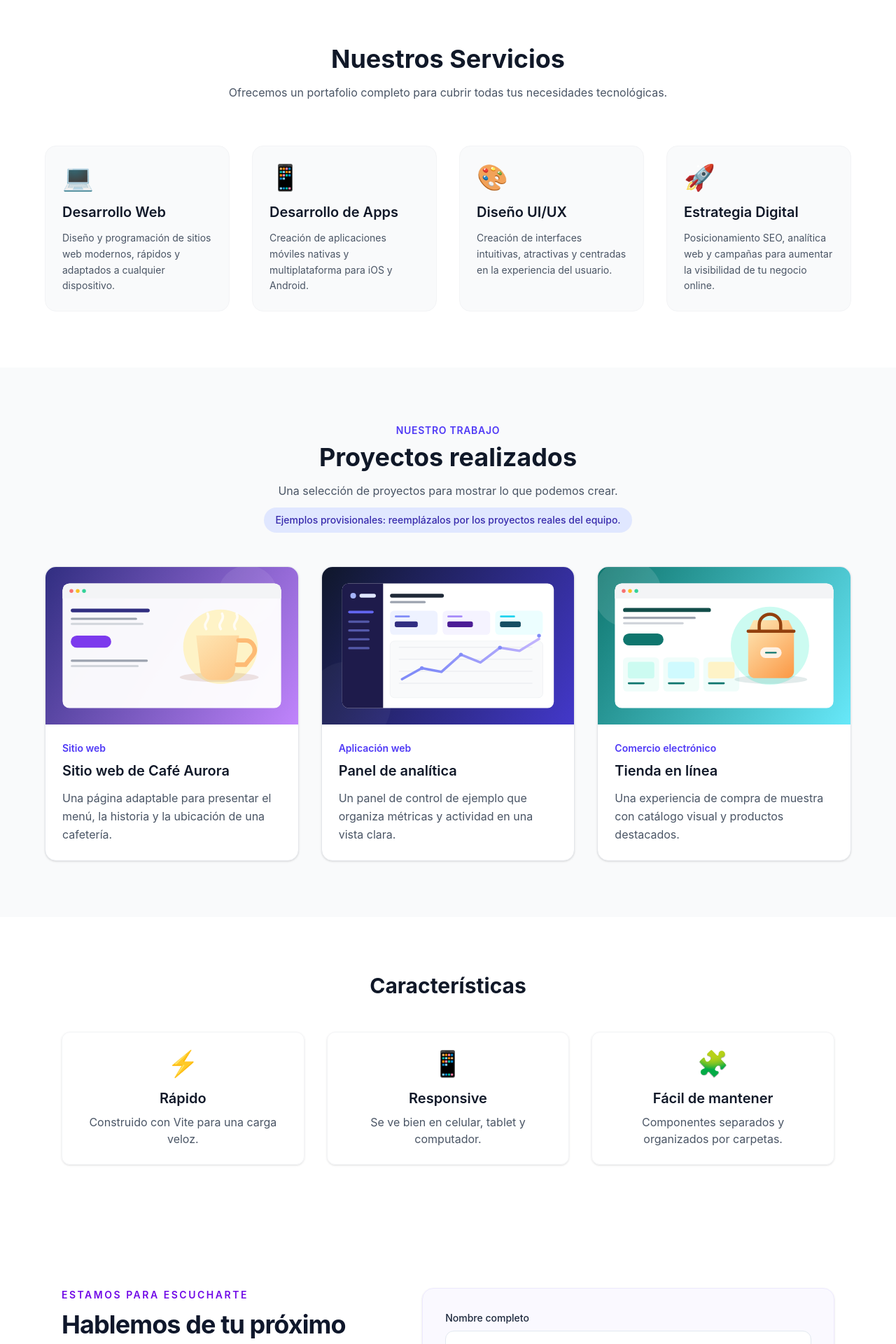
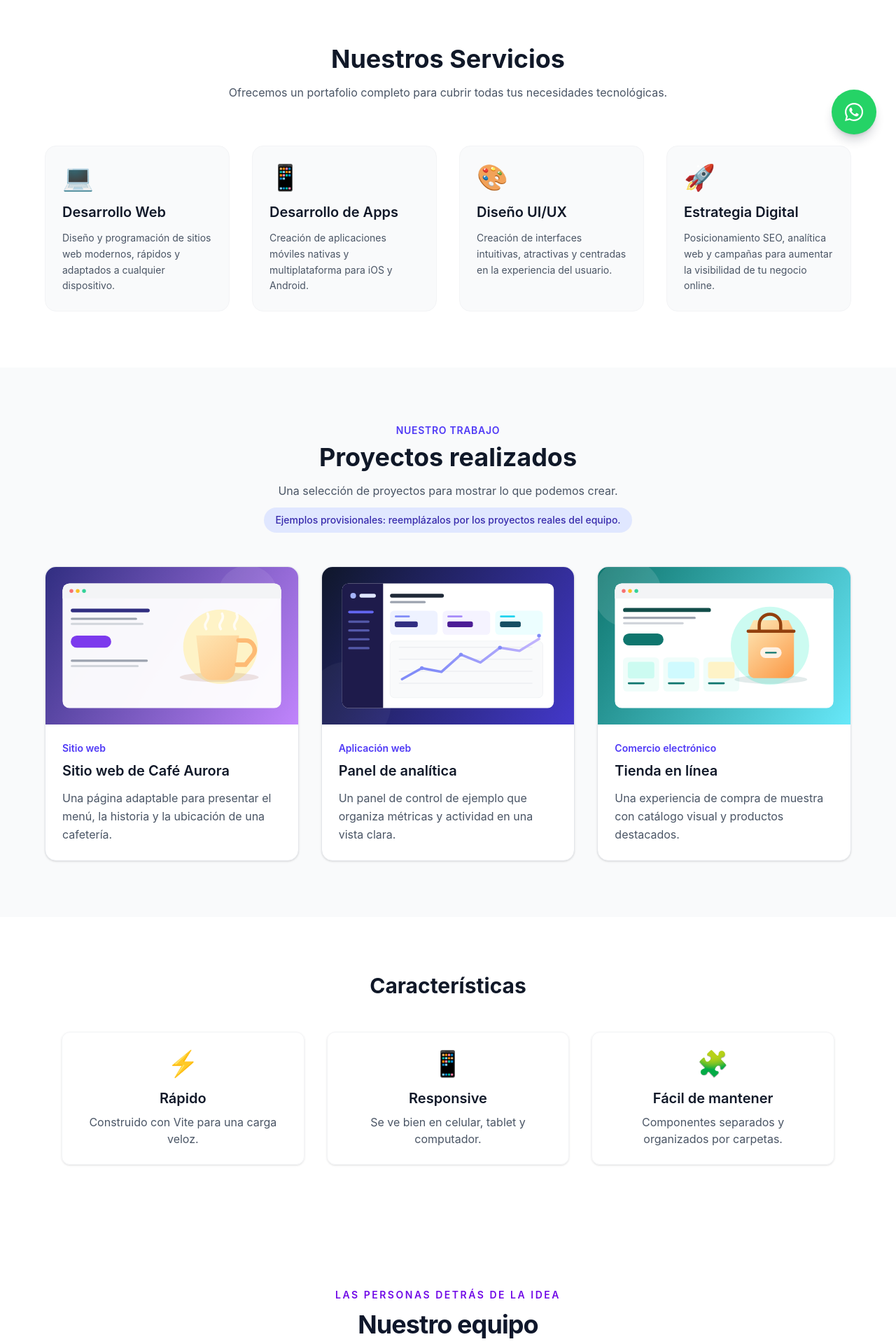
Before and after one commit to Marcos-Argel/Landing-Page, a React (Vite) app: page / in a window 1280 px wide. Shown: the part 580-2500 px from the top of the page at 70% size. Built offline with nearby package versions, Linux system fonts and the light colour scheme.

Commit message:
Mostrar Equipo, Preguntas frecuentes y WhatsApp en la página

```diff
--- a/src/pages/Home.jsx
+++ b/src/pages/Home.jsx
@@ -5,6 +5,9 @@ import Features from "../components/sections/Features";
 import Contact from "../components/sections/Contact";
 import Services from "../components/sections/Services";
 import ProjectGallery from "../components/sections/ProjectGallery";
+import Team from "../components/sections/Team";
+import FAQ from "../components/sections/FAQ";
+import WhatsAppButton from "../components/ui/WhatsAppButton";
 
 // Página principal: junta todas las secciones en orden
 function Home() {
@@ -16,9 +19,12 @@ function Home() {
         <Services />
         <ProjectGallery />
         <Features />
+        <Team />
+        <FAQ />
         <Contact />
       </main>
       <Footer />
+      <WhatsAppButton />
     </>
   );
 }
```
